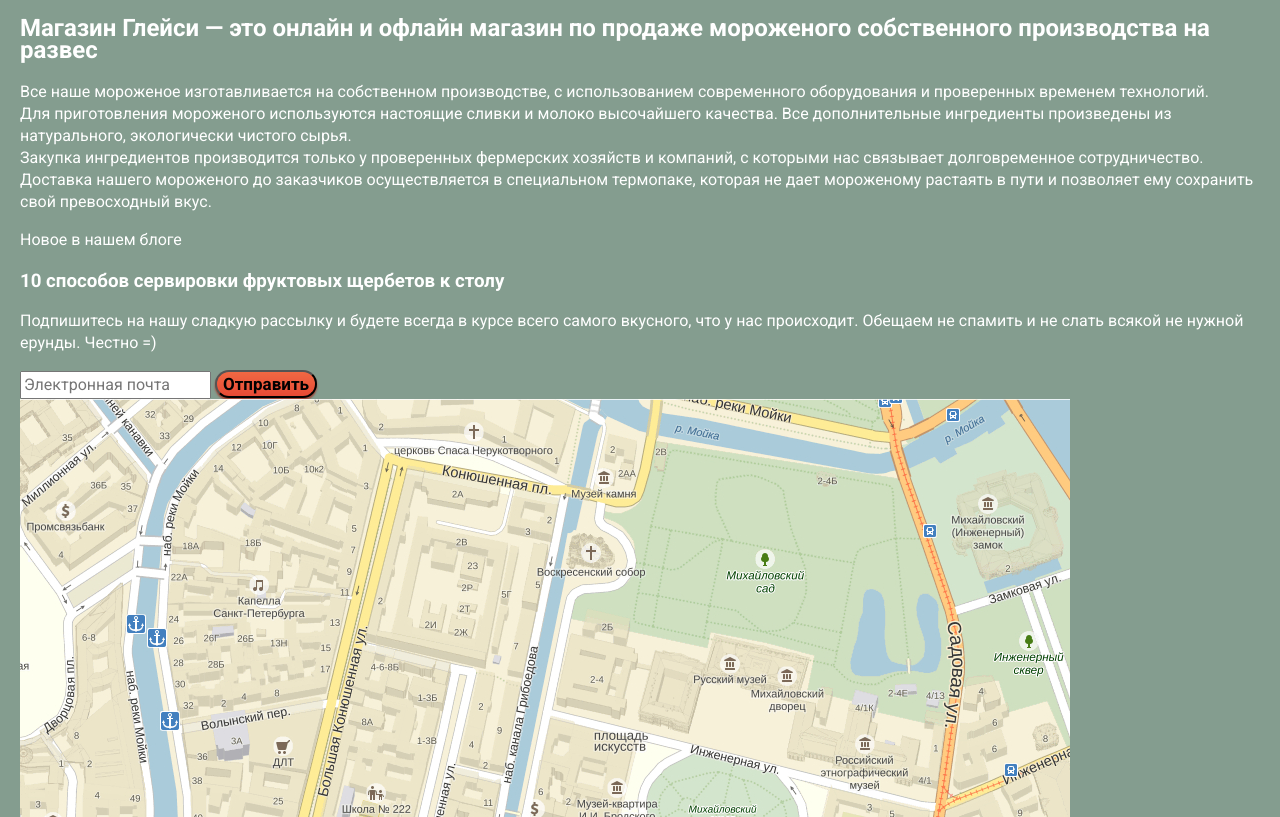
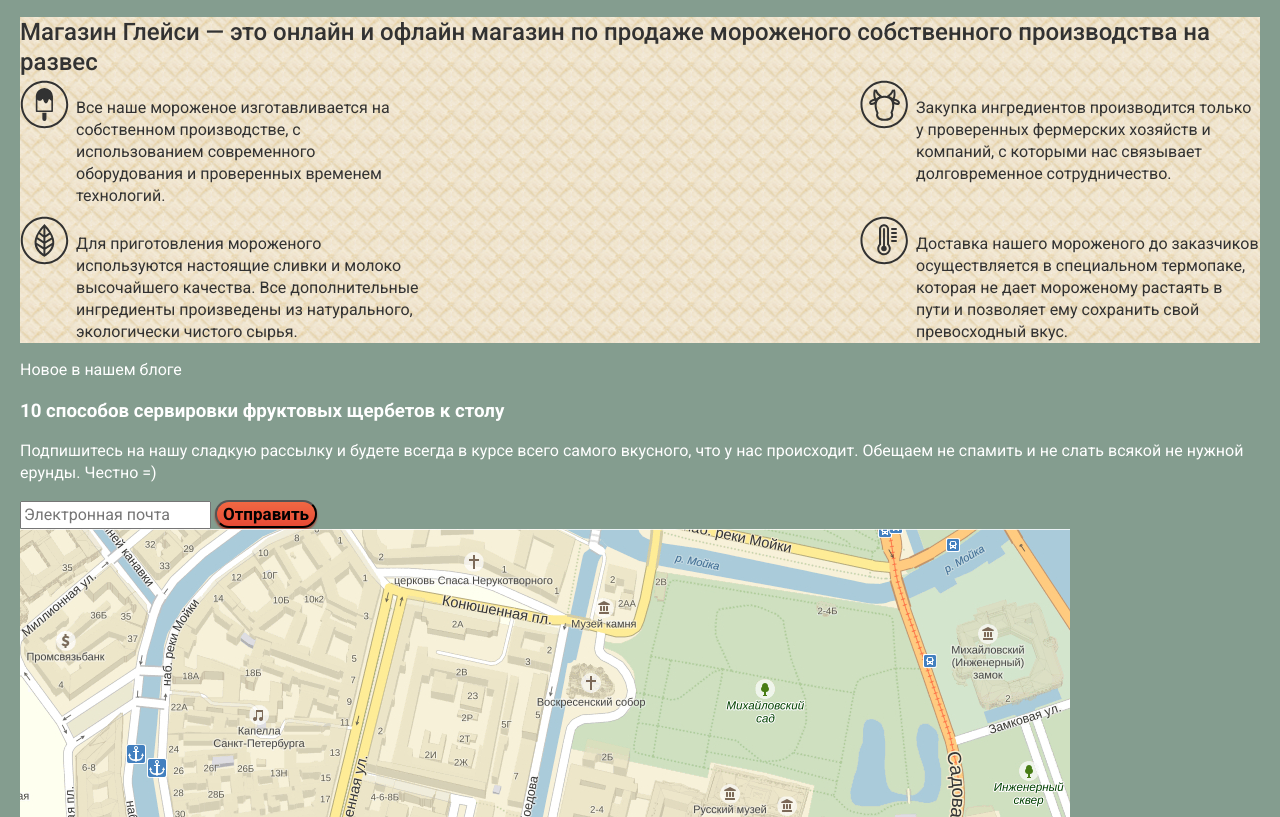
Before and after one commit to menkoroed/gllacy, a website: page source/index.html in a window 1280 px wide. Shown: the part 1208-2025 px from the top of the page. Drawn offline with nearby package versions, Linux system fonts and the light colour scheme; files that its build step writes are made by us from their sources.

Commit message:
Сделал секцию преимуществ

```diff
--- a/source/index.html
+++ b/source/index.html
@@ -181,10 +181,10 @@
 		<section class="advantage">
 			<h2 class="advantage__title">Магазин Глейси  — это онлайн и офлайн магазин по продаже мороженого собственного производства на развес</h2>
 			<ul class="advantage__list">
-				<li class="advantage__item">Все наше мороженое изготавливается на собственном производстве, с использованием современного оборудования и проверенных временем технологий.</li>
-				<li class="advantage__item">Для приготовления мороженого используются настоящие сливки и молоко высочайшего качества. Все дополнительные ингредиенты произведены из натурального, экологически чистого сырья.</li>
-				<li class="advantage__item">Закупка ингредиентов  производится только у проверенных фермерских хозяйств и компаний, с которыми нас связывает долговременное сотрудничество.</li>
-				<li class="advantage__item">Доставка нашего мороженого до заказчиков осуществляется в специальном термопаке, которая не дает мороженому растаять в пути и позволяет ему сохранить свой превосходный вкус.</li>
+				<li class="advantage__item advantage__item--ice">Все наше мороженое изготавливается на собственном производстве, с использованием современного оборудования и проверенных временем технологий.</li>
+				<li class="advantage__item advantage__item--moo">Закупка ингредиентов  производится только у проверенных фермерских хозяйств и компаний, с которыми нас связывает долговременное сотрудничество.</li>
+				<li class="advantage__item advantage__item--leaf">Для приготовления мороженого используются настоящие сливки и молоко высочайшего качества. Все дополнительные ингредиенты произведены из натурального, экологически чистого сырья.</li>
+				<li class="advantage__item advantage__item--term">Доставка нашего мороженого до заказчиков осуществляется в специальном термопаке, которая не дает мороженому растаять в пути и позволяет ему сохранить свой превосходный вкус.</li>
 			</ul>
 		</section>
 		<article class="news">
--- a/source/sass/style.scss
+++ b/source/sass/style.scss
@@ -632,3 +632,51 @@ textarea {
 		margin-top: 33px;
 	}
 }
+
+.advantage {
+	background-image: url('../img/slice_1.png');
+	color: #323232;
+	&__title {
+		font-size: 24px;
+		line-height: 30px;
+		font-weight: 500;
+	}
+
+	&__list {
+		@include flex;
+		flex-wrap: wrap;
+		gap: 26px;
+	}
+
+	&__item {
+		width: 400px;
+		padding-left: 56px;
+		position: relative;
+		&::before {
+			content: '';
+			position: absolute;
+			top: -17px;
+			left: 0;
+			width: 49px;
+			height: 49px;
+			background-repeat: no-repeat;
+		}
+
+		&--ice::before {
+			background-image: url('../img/ice_cream.svg');
+		}
+
+		&--moo::before {
+			background-image: url('../img/moo.svg');
+		}
+
+		&--leaf::before {
+			background-image: url('../img/leaf.svg');
+		}
+
+		&--term::before {
+			background-image: url('../img/termo.svg');
+		}
+	}
+
+}
```
Also changed, not shown: source/img/ice_cream.svg (added), source/img/icon_ice.svg (deleted), source/img/icon_leaf.svg (deleted), source/img/icon_moo.svg (deleted), source/img/icon_term.svg (deleted), source/img/leaf.svg (added), source/img/moo.svg (added), source/img/slice_1.png (added), source/img/termo.svg (added).
